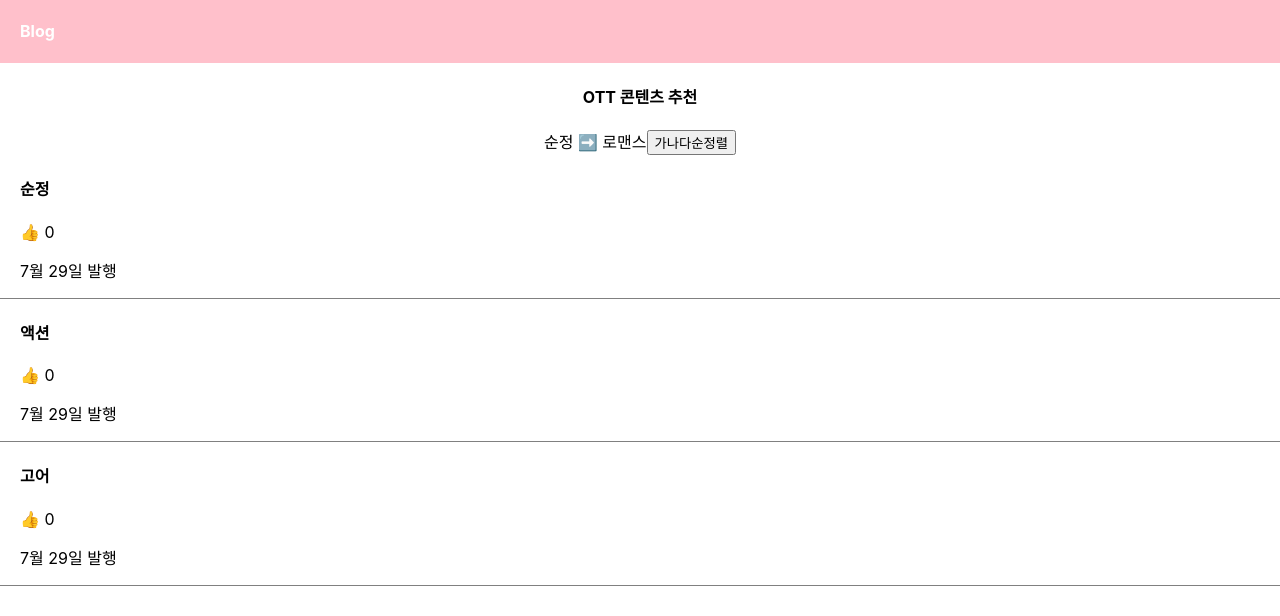
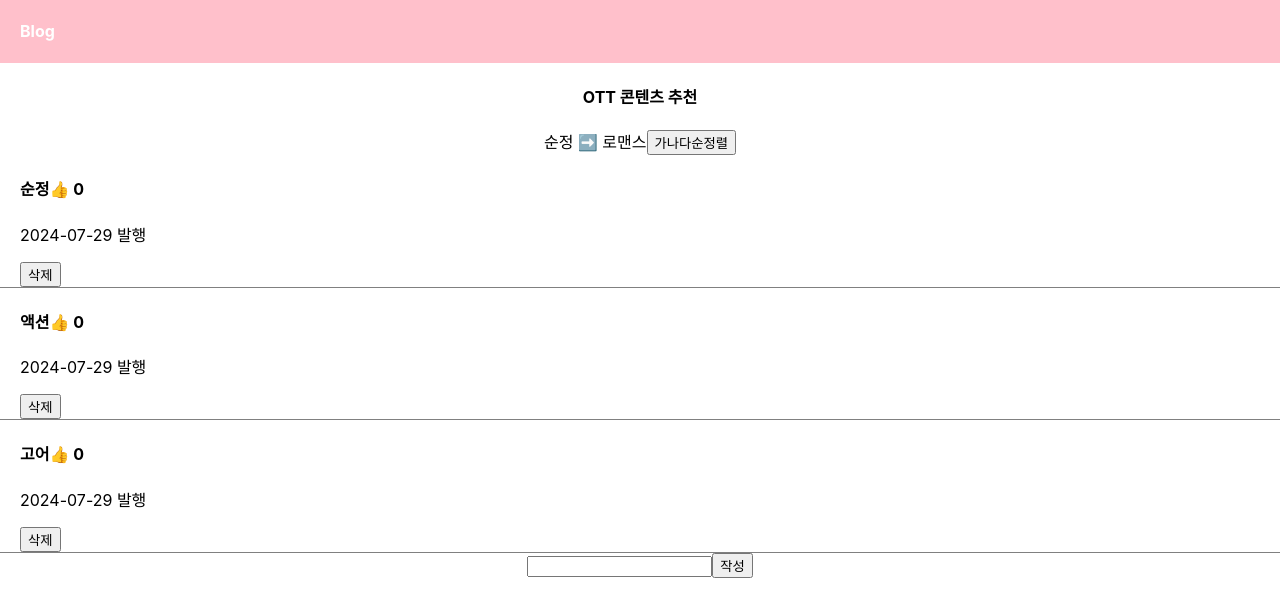
Before and after one commit to woori-zip/Learn, a React (Create React App) app in the folder React/blog/: page / in a window 1280 px wide. Shown: the top 616 px of the page. Built offline with nearby package versions, Linux system fonts and the light colour scheme.

Commit message:
input, array 조작(unshift, splice)

```diff
--- a/React/blog/src/App.js
+++ b/React/blog/src/App.js
@@ -1,7 +1,7 @@
 /* eslint-disable */
 import logo from './logo.svg';
 import './App.css';
-import { useState } from 'react';
+import { useState, useTransition } from 'react';
 
 function App() {
 
@@ -10,6 +10,8 @@ function App() {
   let [따봉, 따봉변경] = useState([0,0,0]);
   let [modal, setModal] = useState(false);
   let [title, setTitle] = useState(0);
+  let [입력값, 입력값변경] = useState('');
+  let [날짜, 날짜변경] = useState(['2024-07-29','2024-07-29','2024-07-29']);
 
   function 따봉누름(i){
     let copy = [...따봉];
@@ -50,17 +52,50 @@ function App() {
                 setTitle(i);
               }}>
                 { a }
+                {/* 이벤트 버블링을 막으려면 e.stopPropagation() */}
+                <span onClick={ (e) => { e.stopPropagation(); 따봉누름(i) } }>👍</span> { 따봉[i] }
               </h4>
-              <span onClick={ () => { 따봉누름(i) } }>👍</span> { 따봉[i] }
-              <p>7월 29일 발행</p>
-
+              <p>{날짜[i]} 발행</p>
+              <button onClick={()=>{
+                let 글제목copy = [...글제목];
+                글제목copy.splice(i, 1); // i번째 항목 제거
+                글제목변경(글제목copy);
+                let 날짜copy = [...날짜];
+                날짜copy.splice(i, 1);
+                날짜변경(날짜copy);
+                let 따봉copy=[...따봉];
+                따봉copy.splice(i, 1);
+                따봉변경(따봉copy);
+              }}>삭제</button>
             </div>
           )
         })
       }
 
+      <input
+        value={입력값}
+        onChange={(e)=>{ 입력값변경(e.target.value); console.log(입력값) }}
+      />
+      <button onClick={()=>{
+        if(입력값!=='') {
+          let 글제목copy = [...글제목];
+          글제목copy.unshift(입력값);
+          글제목변경(글제목copy);
+          let 오늘날짜 = new Date().toISOString().split('T')[0];
+          let 날짜copy = [...날짜];
+          날짜copy.unshift(오늘날짜);
+          console.log(날짜copy);
+          날짜변경(날짜copy);
+          let 따봉copy = [0, ...따봉];
+          따봉변경(따봉copy);
+          입력값변경(''); // 입력 필드 초기화
+        }
+      }}>작성</button>
+
       {
-        modal == true ? <Modal title={title} 글제목={글제목} 제목바꿈={제목바꿈}/> : null
+        modal == true
+        ? <Modal title={title} 글제목={글제목} 날짜={날짜} 제목바꿈={제목바꿈}/>
+        : null
       }
 
     </div>
@@ -72,7 +107,7 @@ function Modal(props) {
   return (
     <div className='modal' style={{background : props.color}}>
       <h4>{props.글제목[props.title]}</h4>
-      <p>날짜</p>
+      <p>{props.날짜[props.title]}</p>
       <p>상세내용</p>
       <button onClick={()=>{props.제목바꿈()}}>글수정</button>
     </div>
```
